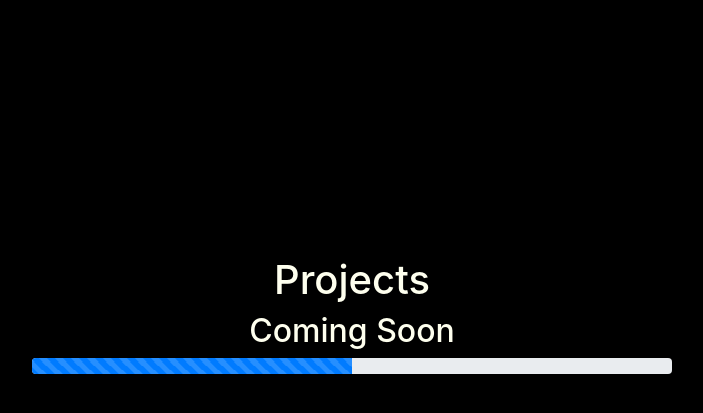
After one commit to mechateam/mechateam.github.io, a PHP site: page /projects.html in a window 1280 px wide. The commit adds this page. Shown: the top 413 px of the page, without its empty margins (288-991 px from the left). Run offline with PHP 8.4, Linux system fonts and the light colour scheme.

Commit message:
adding another page

```diff
--- /dev/null
+++ b/projects.html
@@ -0,0 +1,18 @@
+<!DOCTYPE html>
+<html class="Warnahtml">
+<head>
+	<title>Meldi's Project</title>
+	<link href="https://stackpath.bootstrapcdn.com/bootstrap/4.3.1/css/bootstrap.min.css" rel="stylesheet" integrity="sha384-ggOyR0iXCbMQv3Xipma34MD+dH/1fQ784/j6cY/iJTQUOhcWr7x9JvoRxT2MZw1T" crossorigin="anonymous">
+  <link rel="stylesheet" href="https://cdnjs.cloudflare.com/ajax/libs/font-awesome/4.7.0/css/font-awesome.min.css">
+  <link href="styling.css" rel="stylesheet" type="text/css">
+</head>
+<body class="Warnahtml center-page">
+	<div class="text-center mx-auto font-white">
+		<h1>Projects</h1>
+		<h2>Coming Soon</h2>
+		<div class="progress text-center mx-auto">
+  		<div class="progress-bar progress-bar-striped progress-bar-animated" role="progressbar" aria-valuenow="50" aria-valuemin="0" aria-valuemax="100" style="width: 50%"></div>
+			</div>
+	 </div>
+</body>
+</html>
--- a/styling.css
+++ b/styling.css
@@ -1,3 +1,7 @@
+.Warnahtml{
+	background-color: black;
+}
+
 title{
 	color: white;
 	font-family: -apple-system, BlinkMacSystemFont, sans-serif;
@@ -110,3 +114,10 @@ span{
 	color: #C4C4C4;
 	background-color: red;
 }
+.progress{
+	width: 50%;
+}
+.center-page{
+	position: relative;
+	padding-top: 20%;
+}
```
Also changed, not shown: index.html (+5 -3 lines).
